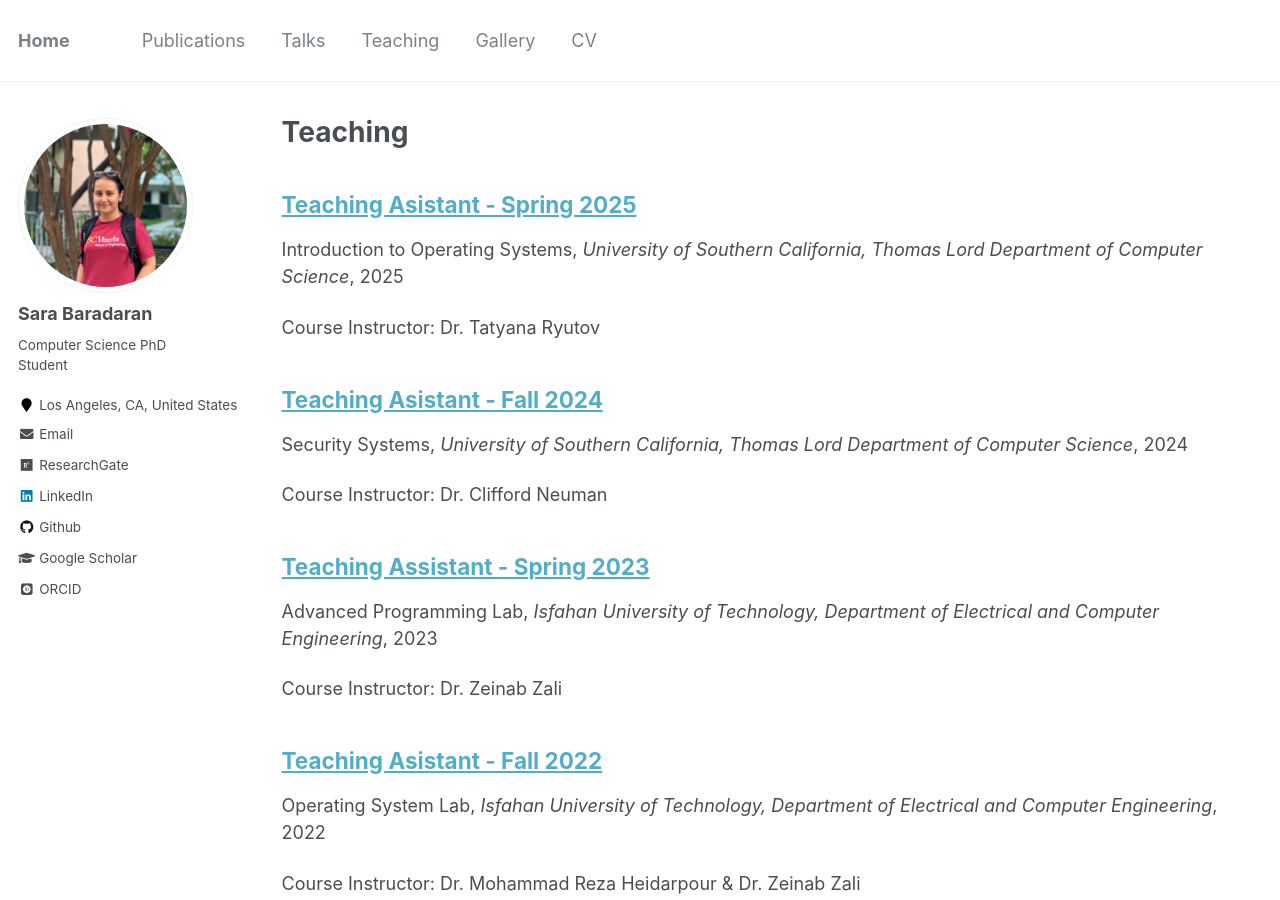
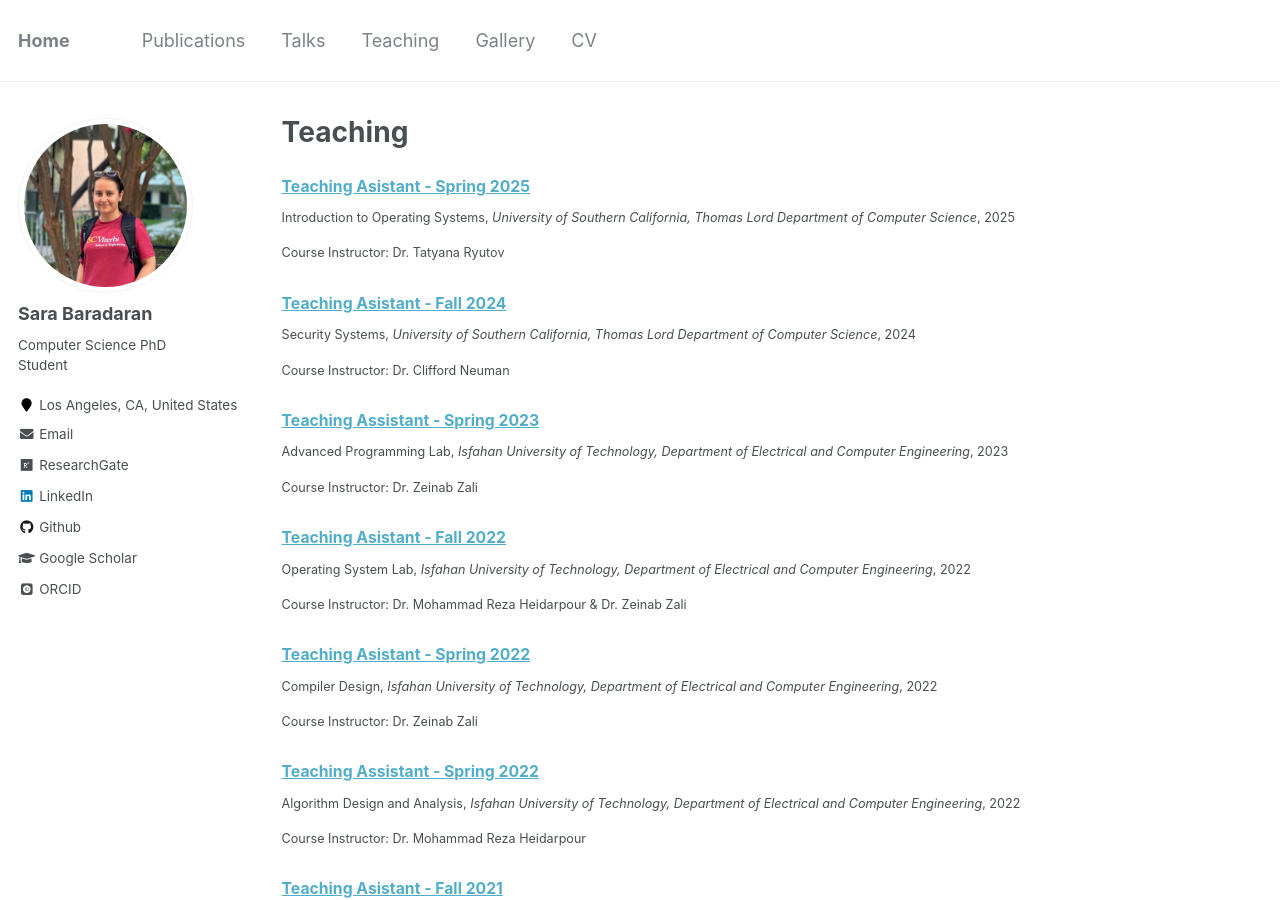
Before and after one commit to SaraBaradaran/SaraBaradaran.github.io, a Jekyll site: the page built from _pages/teaching.html, in a window 1280 px wide and 900 px high. Built offline with Jekyll 4.4.1, drawn with Linux system fonts in a browser that asks for light colours; some web fonts are replaced.

Commit message:
Update teaching.html

```diff
--- a/_pages/teaching.html
+++ b/_pages/teaching.html
@@ -7,6 +7,14 @@
 
 {% include base_path %}
 
+{% if site.talkmap_link == true %}
+
+<p style="text-decoration:underline;"><a href="/talkmap.html">See a map of all the places I've given a talk!</a></p>
+
+{% endif %}
+
+<div style="font-size: 0.7em;">
 {% for post in site.teaching reversed %}
   {% include archive-single.html %}
 {% endfor %}
+<div>
```
